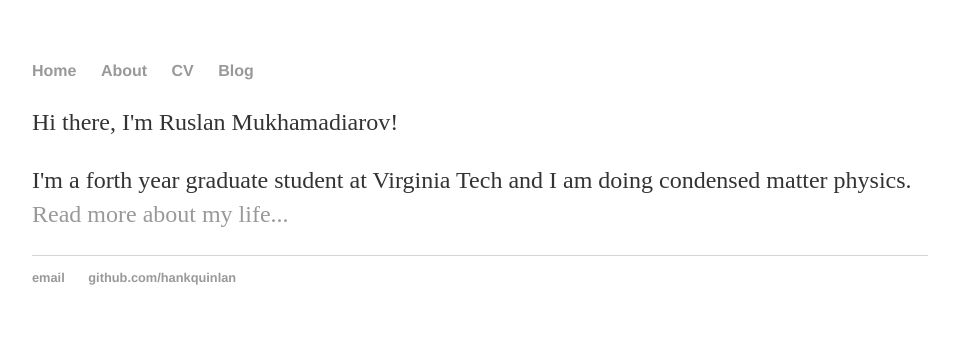
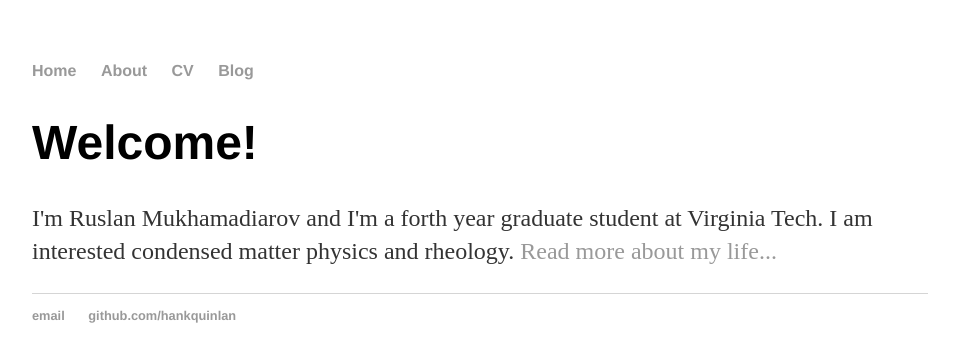
Before and after one commit to RusFortunat/mukhamadiarov, a Jekyll site: the page built from index.html, in a window 1280 px wide. Shown: the top 362 px of the page, without its empty margins (160-1119 px from the left). Built offline with Jekyll 4.4.1, drawn with Linux system fonts in a browser that asks for light colours.

Commit message:
Update index.html

```diff
--- a/index.html
+++ b/index.html
@@ -4,6 +4,6 @@ title: Ruslan Mukhamadiarov, theoretical and computational physicist
 ---
 
 		<div class="blurb">
-			<p>Hi there, I'm Ruslan Mukhamadiarov!</p>
-			<p>I'm a forth year graduate student at Virginia Tech and I am doing condensed matter physics. <a href="/about">Read more about my life...</a></p>
+			<h1>Welcome!</h1>
+			<p>I'm Ruslan Mukhamadiarov and I'm a forth year graduate student at Virginia Tech. I am interested condensed matter physics and rheology. <a href="/about">Read more about my life...</a></p>
 		</div>
```
